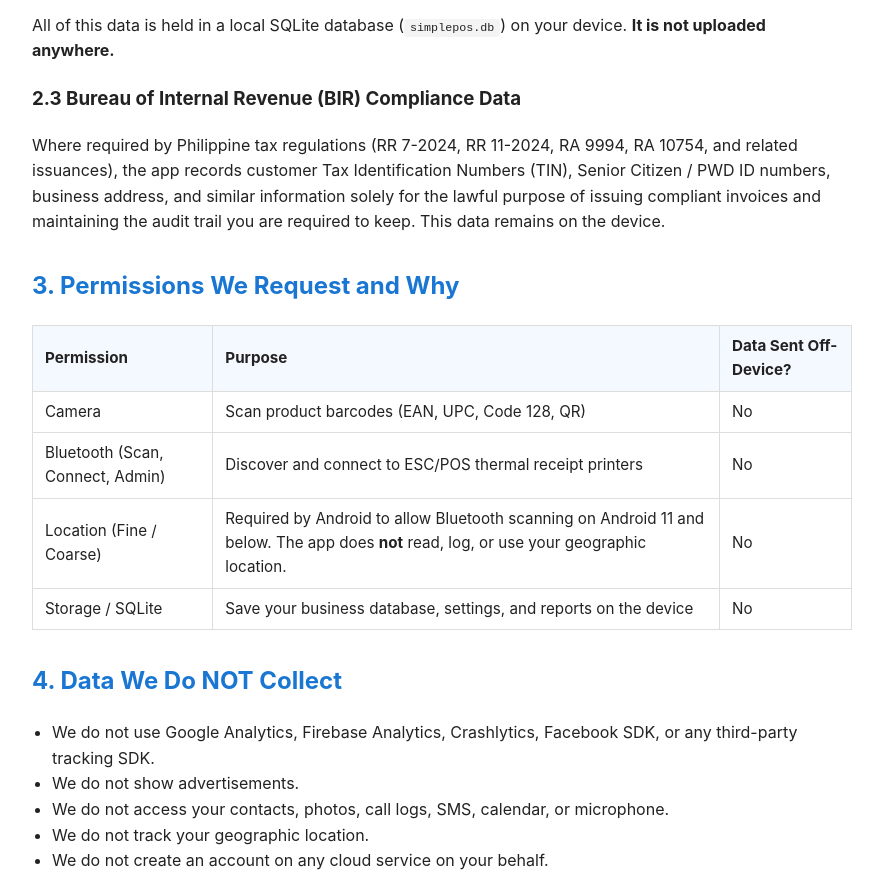
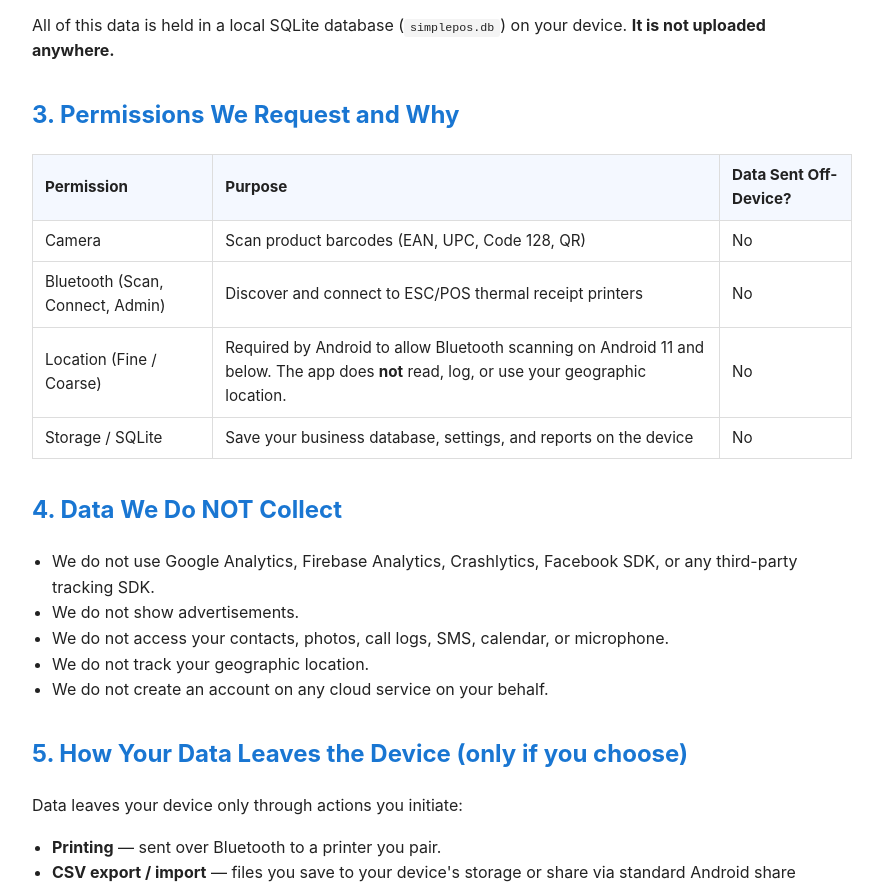
Before and after one commit to doorscomputers/igorotech-pos-legal, a plain HTML site: page index.html in a window 1280 px wide. Shown: the part 1301-2185 px from the top of the page, without its empty margins (198-1081 px from the left). Drawn offline with Linux system fonts and the light colour scheme.

Commit message:
Remove BIR compliance data section from privacy policy

```diff
--- a/index.html
+++ b/index.html
@@ -60,9 +60,6 @@
   <li>User accounts (username, hashed password, role)</li>
 </ul>
 <p>All of this data is held in a local SQLite database (<code>simplepos.db</code>) on your device. <strong>It is not uploaded anywhere.</strong></p>
-
-<h3>2.3 Bureau of Internal Revenue (BIR) Compliance Data</h3>
-<p>Where required by Philippine tax regulations (RR 7-2024, RR 11-2024, RA 9994, RA 10754, and related issuances), the app records customer Tax Identification Numbers (TIN), Senior Citizen / PWD ID numbers, business address, and similar information solely for the lawful purpose of issuing compliant invoices and maintaining the audit trail you are required to keep. This data remains on the device.</p>
 
 <h2>3. Permissions We Request and Why</h2>
 <table>
```
